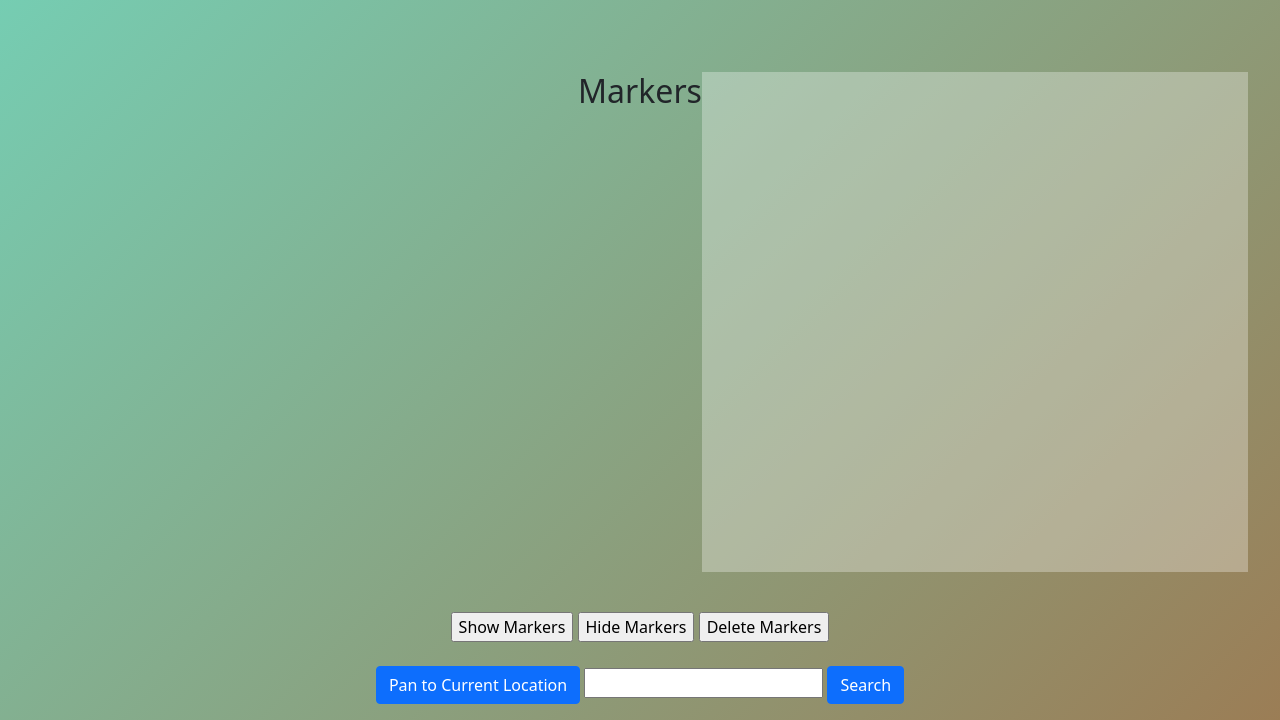
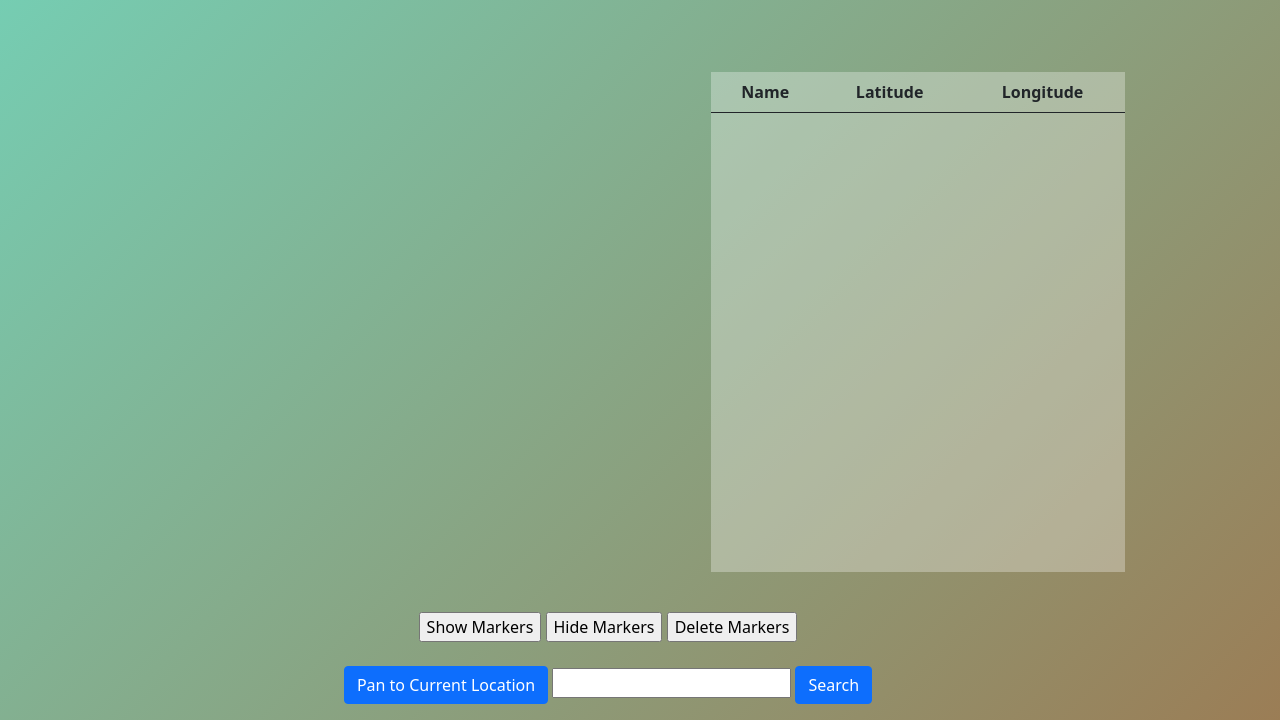
Before and after one commit to iTheSailor/tripbud, a Django app: page /maps/map in a window 1280 px wide. Shown: the part 80-800 px from the top of the page. Run offline with Django 4.2, Linux system fonts and the light colour scheme; lists and menus that the app fills with data are empty; some libraries are stand-ins or nearby versions.

Commit message:
minor fix

```diff
--- a/tripbud/templates/maps/map.html
+++ b/tripbud/templates/maps/map.html
@@ -16,25 +16,35 @@
         width: 95%;
     }
     #mapwrap{
+        width: 85%;
+        margin: auto;
         display: flex;
         flex-direction: row;
         justify-content: space-between;
     }
     #markerslist{
-        width: 50%;
+        width: 40%;
         height: 500px;
         overflow-y: scroll;
         background: rgba(255, 255, 255, 0.302);
     }
 </style>
 
-<div class="mainwrapper m-auto">
+<div class="mainwrapper m-auto~">
     <br><br><br>
-    <div id="mapwrap" >
+    <div id="mapwrap">
 
         <div id="map" ></div>
         <table id="markerslist" class="table">
-            <h2>Markers</h2>
+            <thead>
+                <tr>
+                    <th scope="col">Name</th>
+                    <th scope="col">Latitude</th>
+                    <th scope="col">Longitude</th>
+                </tr>
+            </thead>
+            <tbody id="markerslistbody">
+            </tbody>
         </table>
     </div>
 
```
